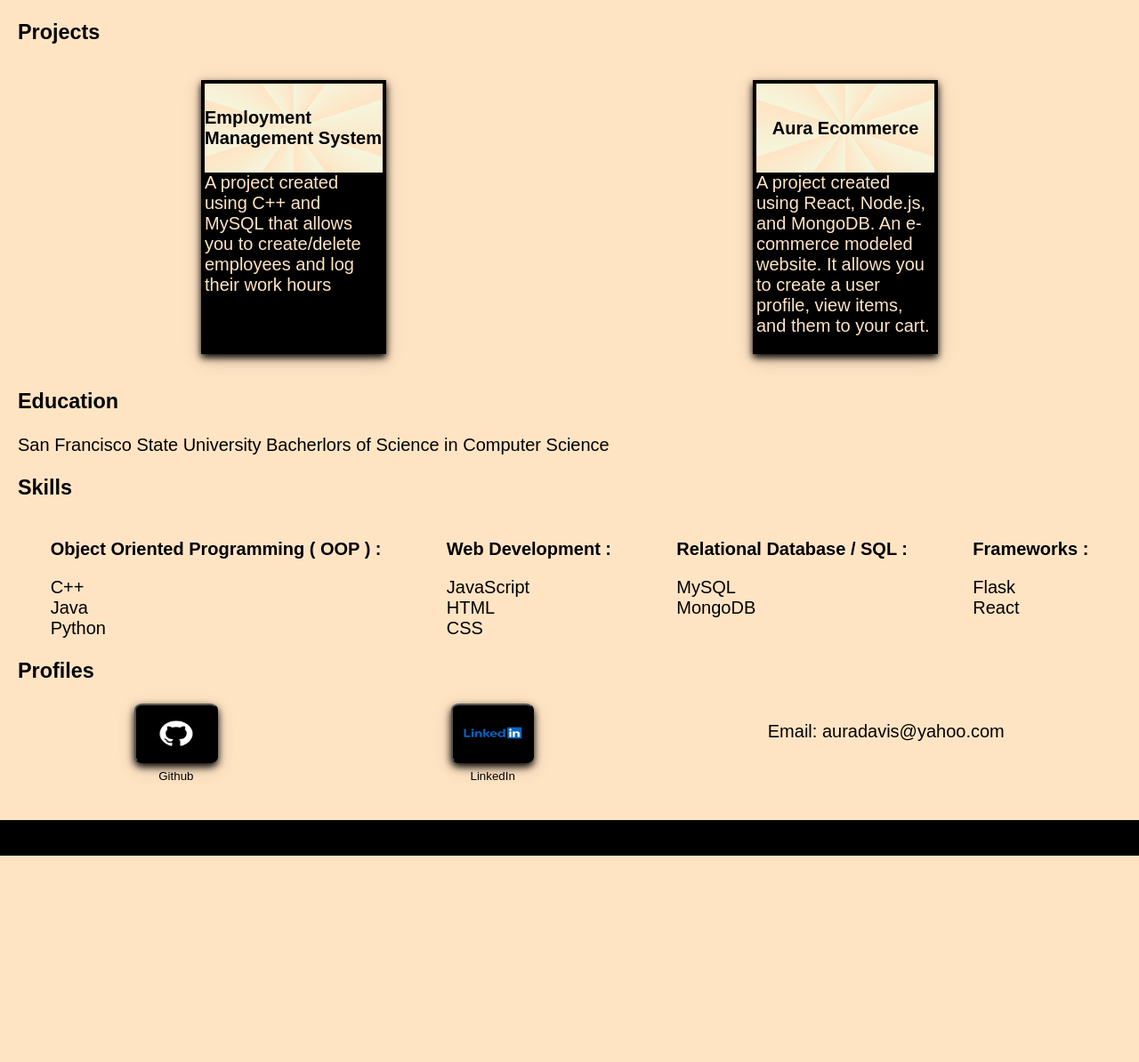
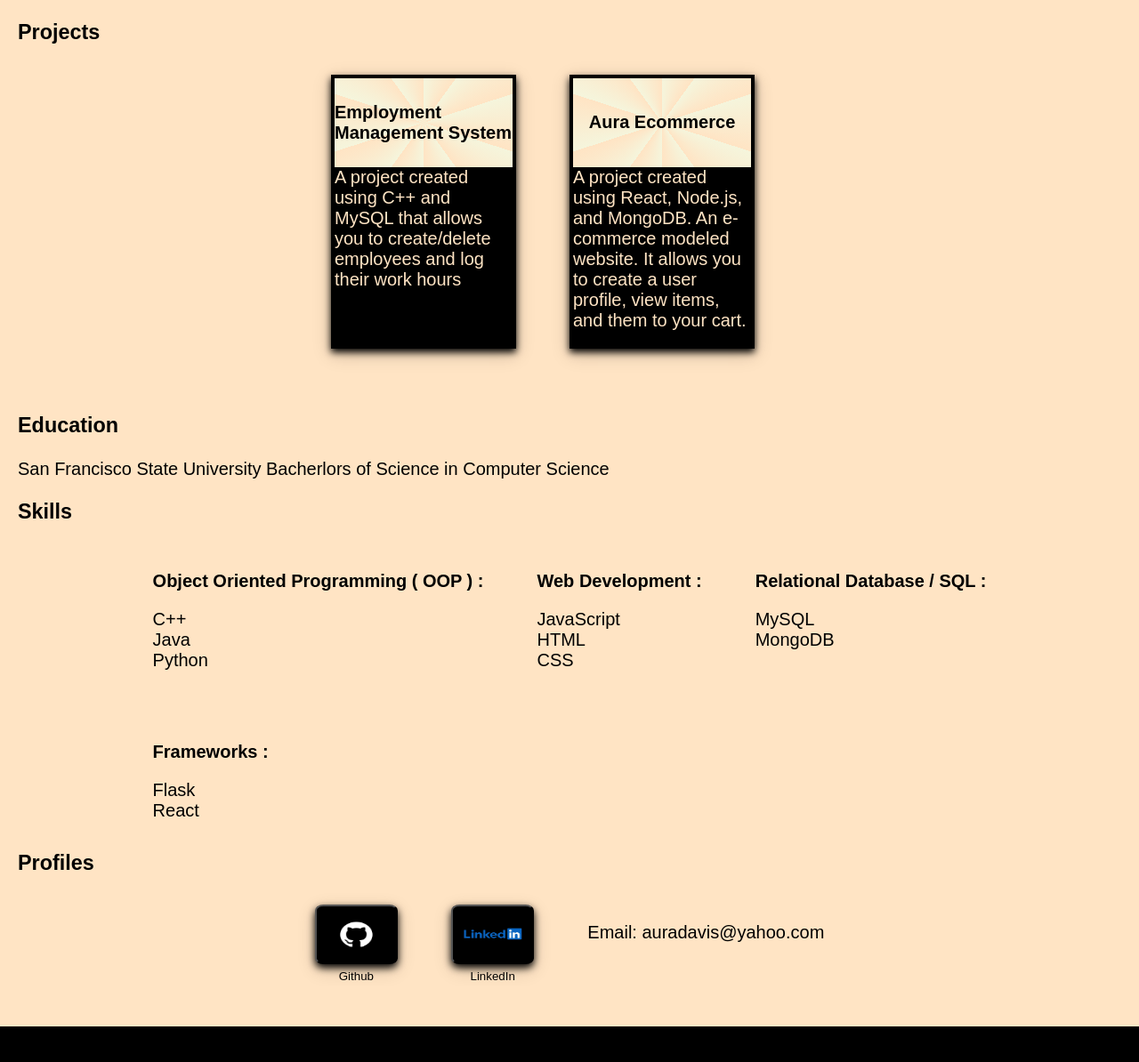
Before and after one commit to Aura-Davis/Aura-Davis-Portfolio, a Flask app: page / in a window 1280 px wide. Shown: the part 200-1394 px from the top of the page at 89% size. Before the commit the page ends 1162 px from the top, so only its background shows below. Run offline with Flask 3, Linux system fonts and the light colour scheme.

Commit message:
made responsive for small screens

```diff
--- a/static/styles/style.css
+++ b/static/styles/style.css
@@ -61,10 +61,11 @@ body {
 }
 
 .projects {
-    display: flex;
+    display: grid;
     justify-content: center;
-    justify-content: space-around;
-    margin: 2em 0em 2em 0em;
+    grid-template-columns: auto auto auto;
+    padding: 10px;
+    gap: 3em;
 }
 
 .project_card {
@@ -76,6 +77,7 @@ body {
     border-width: .2em;
     border-color: black;
     color: #ffe4c4;
+    margin-bottom: 2em;
 }
 
 .project_card:hover {
@@ -94,8 +96,11 @@ body {
 }
 
 .skills {
-    display: flex;
-    justify-content: space-around;
+    display: grid;
+    justify-content: center;
+    grid-template-columns: auto auto auto;
+    padding: 10px;
+    gap: 3em;
 }
 
 .skills_category {
@@ -104,9 +109,11 @@ body {
 }
 
 .profiles {
-    display: flex;
-    justify-content: space-around;
-    margin: 0em 0em 2em 0em;
+    display: grid;
+    justify-content: center;
+    grid-template-columns: auto auto auto;
+    padding: 10px;
+    gap: 3em;
 }
 
 .btn {
@@ -117,6 +124,7 @@ body {
     width: 7em;
     cursor: pointer;
     box-shadow: 0 4px 8px 0 rgba(0, 0, 0, 1.2), 0 6px 20px 0 rgba(0, 0, 0, 0.19);
+    margin-bottom: 3em;
 }
 
 .btn:hover {
@@ -171,3 +179,34 @@ body {
 .link-button:hover {
     color: hotpink;
 }
+
+@media(max-width:800px) {
+    .projects {
+        grid-template-columns: auto auto;
+    }
+
+    .skills {
+        grid-template-columns: auto auto;
+    }
+
+    .profiles {
+        grid-template-columns: auto auto;
+    }
+}
+
+@media(max-width:600px) {
+    .projects {
+        grid-template-columns: auto;
+        gap: 0px;
+    }
+
+    .skills {
+        grid-template-columns: auto;
+        gap: 0px;
+    }
+
+    .profiles {
+        grid-template-columns: auto;
+        gap: 0px;
+    }
+}
```
